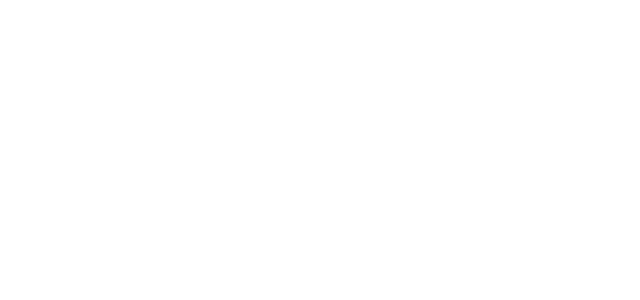
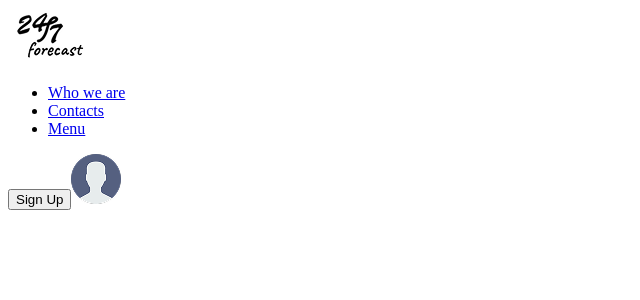
Before and after one commit to Andrii-Avramenko/dailyForecast, a React (Vite) app: page / in a window 1280 px wide. Shown: the top 300 px of the page, without its empty margins (0-640 px from the left). Built offline with nearby package versions, Linux system fonts and the light colour scheme.

Commit message:
Розмітка хедеру

```diff
--- a/src/components/Header/Header.jsx
+++ b/src/components/Header/Header.jsx
@@ -1,8 +1,22 @@
-function Header() {
+import logo from '../../assets/logo.webp'
+import user from '../../assets/header/user.png'
+
+function Header({name = ''}) {
     return (
-        <>
-
-        </>
+        <header id='header'>
+            <img src={logo} alt="24/7 Forecast logo" />
+            <nav>
+                <ul>
+                    <li><a href="#hero">Who we are</a></li>
+                    <li><a href="#footer">Contacts</a></li>
+                    <li><a href="#">Menu</a></li>
+                </ul>
+            </nav>
+            <div>
+                <button type="button">Sign Up</button>
+                <img src={user} alt="user icon" />
+            </div>
+        </header>
     )
 }
 
```
Also changed, not shown: src/assets/header/user.png (added), src/assets/logo.webp (added).
